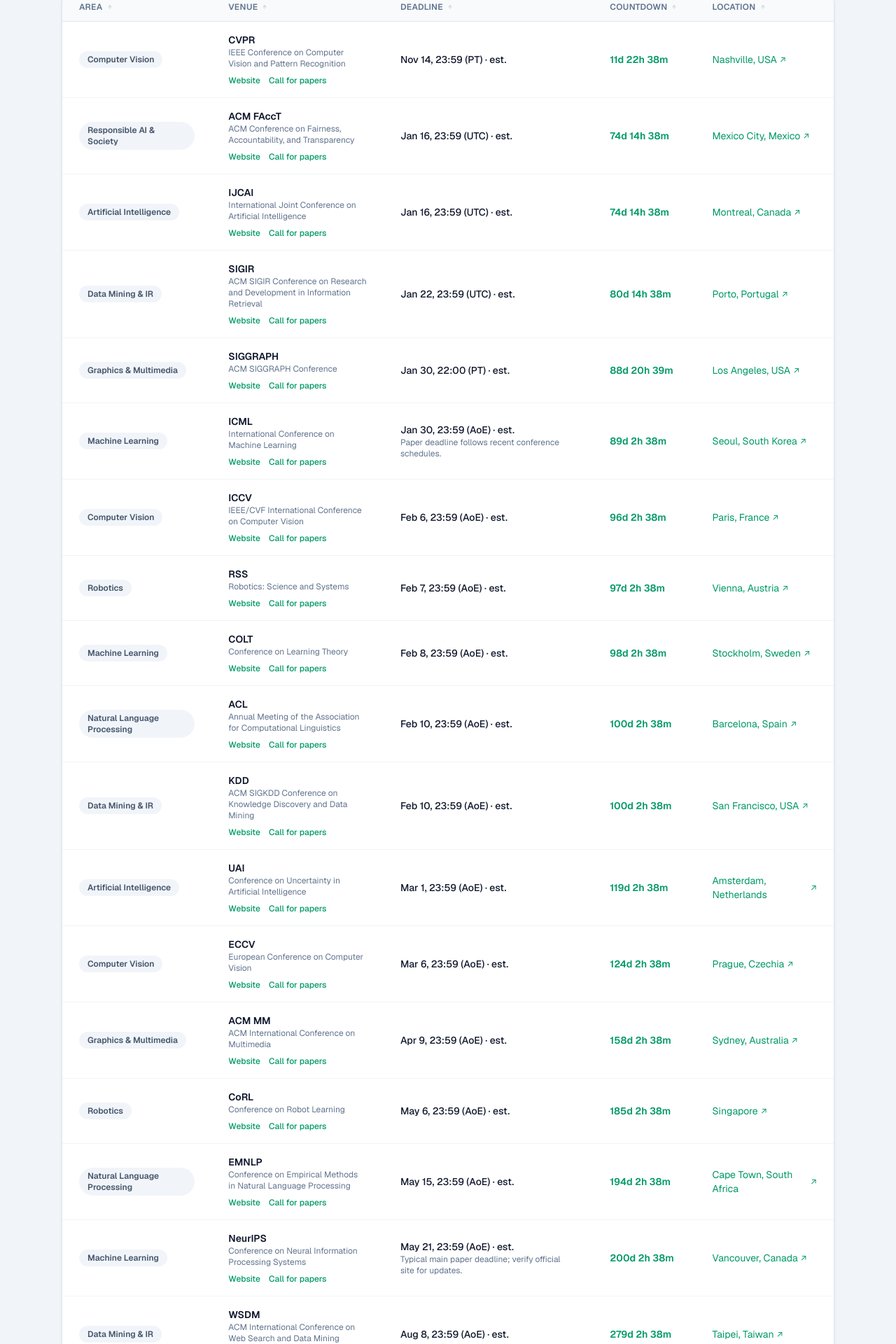
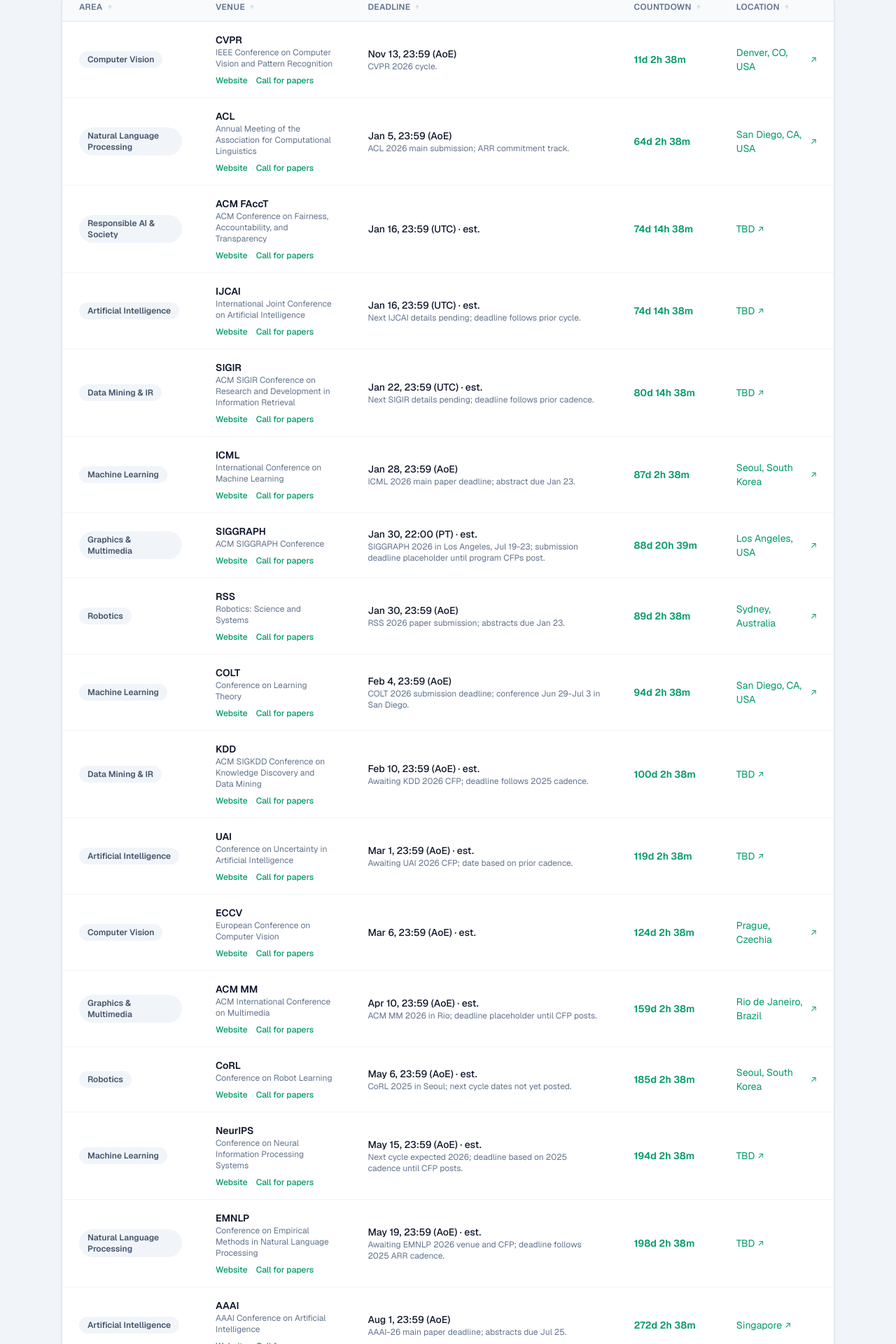
Before and after one commit to 65456u/ConfDDL, a Next.js app: page / in a window 1280 px wide. Shown: the part 442-2362 px from the top of the page at 70% size. Built offline with nearby package versions, Linux system fonts and the light colour scheme.

Commit message:
update conference info

```diff
--- a/data/conferences.ts
+++ b/data/conferences.ts
@@ -46,19 +46,19 @@ export const conferences: Conference[] = [
     name: "Conference on Neural Information Processing Systems",
     acronym: "NeurIPS",
     area: "Machine Learning",
-    location: "Vancouver, Canada",
+    location: "TBD",
     website: "https://neurips.cc/",
-    submissionLink: "https://neurips.cc/Conferences/2025/CallForPapers",
+    submissionLink: "https://neurips.cc/",
     deadline: {
       month: 5,
-      day: 21,
+      day: 15,
       hour: 23,
       minute: 59,
       offset: "-12:00",
-      label: "May 21, 23:59 (AoE)",
+      label: "May 15, 23:59 (AoE)",
       estimated: true,
     },
-    note: "Typical main paper deadline; verify official site for updates.",
+    note: "Next cycle expected 2026; deadline based on 2025 cadence until CFP posts.",
   },
   {
     id: "icml",
@@ -66,45 +66,44 @@ export const conferences: Conference[] = [
     acronym: "ICML",
     area: "Machine Learning",
     location: "Seoul, South Korea",
-    website: "https://icml.cc/",
-    submissionLink: "https://icml.cc/",
+    website: "https://icml.cc/Conferences/2026",
+    submissionLink: "https://icml.cc/Conferences/2026/CallForPapers",
     deadline: {
       month: 1,
-      day: 30,
+      day: 28,
       hour: 23,
       minute: 59,
       offset: "-12:00",
-      label: "Jan 30, 23:59 (AoE)",
-      estimated: true,
+      label: "Jan 28, 23:59 (AoE)",
     },
-    note: "Paper deadline follows recent conference schedules.",
+    note: "ICML 2026 main paper deadline; abstract due Jan 23.",
   },
   {
     id: "iclr",
     name: "International Conference on Learning Representations",
     acronym: "ICLR",
     area: "Machine Learning",
-    location: "Singapore",
-    website: "https://iclr.cc/",
-    submissionLink: "https://iclr.cc/",
+    location: "TBD",
+    website: "https://iclr.cc/Conferences/2026",
+    submissionLink: "https://iclr.cc/Conferences/2026/CallForPapers",
     deadline: {
       month: 9,
-      day: 26,
+      day: 24,
       hour: 23,
       minute: 59,
       offset: "-12:00",
-      label: "Sep 26, 23:59 (AoE)",
-      estimated: true,
+      label: "Sep 24, 23:59 (AoE)",
     },
+    note: "ICLR 2026 main submission; abstract due Sep 19.",
   },
   {
     id: "aistats",
     name: "International Conference on Artificial Intelligence and Statistics",
     acronym: "AISTATS",
     area: "Machine Learning",
-    location: "Lisbon, Portugal",
-    website: "https://www.aistats.org/",
-    submissionLink: "https://www.aistats.org/",
+    location: "Tangier, Morocco",
+    website: "https://aistats.org/aistats2026/",
+    submissionLink: "https://virtual.aistats.org/Conferences/2026",
     deadline: {
       month: 10,
       day: 10,
@@ -114,24 +113,25 @@ export const conferences: Conference[] = [
       label: "Oct 10, 23:59 (AoE)",
       estimated: true,
     },
+    note: "2026 CFP dates pending; deadline follows prior cadence.",
   },
   {
     id: "colt",
     name: "Conference on Learning Theory",
     acronym: "COLT",
     area: "Machine Learning",
-    location: "Stockholm, Sweden",
+    location: "San Diego, CA, USA",
     website: "https://learningtheory.org/",
-    submissionLink: "https://learningtheory.org/",
+    submissionLink: "https://learningtheory.org/colt2026/",
     deadline: {
       month: 2,
-      day: 8,
+      day: 4,
       hour: 23,
       minute: 59,
       offset: "-12:00",
-      label: "Feb 8, 23:59 (AoE)",
-      estimated: true,
+      label: "Feb 4, 23:59 (AoE)",
     },
+    note: "COLT 2026 submission deadline; conference Jun 29-Jul 3 in San Diego.",
   },
   {
     id: "jmlr",
@@ -147,25 +147,25 @@ export const conferences: Conference[] = [
     name: "AAAI Conference on Artificial Intelligence",
     acronym: "AAAI",
     area: "Artificial Intelligence",
-    location: "Washington, DC, USA",
-    website: "https://aaai.org/",
-    submissionLink: "https://aaai.org/aaai-conference/",
+    location: "Singapore",
+    website: "https://aaai.org/conference/aaai-26/",
+    submissionLink: "https://aaai.org/conference/aaai/aaai-26/",
     deadline: {
-      month: 9,
-      day: 5,
+      month: 8,
+      day: 1,
       hour: 23,
       minute: 59,
-      offset: "-07:00",
-      label: "Sep 5, 23:59 (PT)",
-      estimated: true,
+      offset: "-12:00",
+      label: "Aug 1, 23:59 (AoE)",
     },
+    note: "AAAI-26 main paper deadline; abstracts due Jul 25.",
   },
   {
     id: "ijcai",
     name: "International Joint Conference on Artificial Intelligence",
     acronym: "IJCAI",
     area: "Artificial Intelligence",
-    location: "Montreal, Canada",
+    location: "TBD",
     website: "https://ijcai.org/",
     submissionLink: "https://ijcai.org/",
     deadline: {
@@ -177,13 +177,14 @@ export const conferences: Conference[] = [
       label: "Jan 16, 23:59 (UTC)",
       estimated: true,
     },
+    note: "Next IJCAI details pending; deadline follows prior cycle.",
   },
   {
     id: "uai",
     name: "Conference on Uncertainty in Artificial Intelligence",
     acronym: "UAI",
     area: "Artificial Intelligence",
-    location: "Amsterdam, Netherlands",
+    location: "TBD",
     website: "https://www.auai.org/",
     submissionLink: "https://www.auai.org/",
     deadline: {
@@ -195,15 +196,16 @@ export const conferences: Conference[] = [
       label: "Mar 1, 23:59 (AoE)",
       estimated: true,
     },
+    note: "Awaiting UAI 2026 CFP; date based on prior cadence.",
   },
   {
     id: "aamas",
     name: "International Conference on Autonomous Agents and Multiagent Systems",
     acronym: "AAMAS",
     area: "Artificial Intelligence",
-    location: "Rotorua, New Zealand",
-    website: "https://aamas2025.org/",
-    submissionLink: "https://aamas2025.org/calls/call-for-papers/",
+    location: "TBD",
+    website: "https://aamas2026.org/",
+    submissionLink: "https://aamas2026.org/",
     deadline: {
       month: 10,
       day: 8,
@@ -213,42 +215,35 @@ export const conferences: Conference[] = [
       label: "Oct 8, 23:59 (NZDT)",
       estimated: true,
     },
+    note: "Awaiting AAMAS 2026 CFP; deadline follows 2025 cadence.",
   },
   {
     id: "cvpr",
     name: "IEEE Conference on Computer Vision and Pattern Recognition",
     acronym: "CVPR",
     area: "Computer Vision",
-    location: "Nashville, USA",
-    website: "https://cvpr.thecvf.com/",
-    submissionLink: "https://cvpr.thecvf.com/",
+    location: "Denver, CO, USA",
+    website: "https://cvpr.thecvf.com/Conferences/2026",
+    submissionLink: "https://cvpr.thecvf.com/Conferences/2026/CallForPapers",
     deadline: {
       month: 11,
-      day: 14,
+      day: 13,
       hour: 23,
       minute: 59,
-      offset: "-08:00",
-      label: "Nov 14, 23:59 (PT)",
-      estimated: true,
+      offset: "-12:00",
+      label: "Nov 13, 23:59 (AoE)",
     },
+    note: "CVPR 2026 cycle.",
   },
   {
     id: "iccv",
     name: "IEEE/CVF International Conference on Computer Vision",
     acronym: "ICCV",
     area: "Computer Vision",
-    location: "Paris, France",
-    website: "https://iccv2025.thecvf.com/",
-    submissionLink: "https://iccv2025.thecvf.com/",
-    deadline: {
-      month: 2,
-      day: 6,
-      hour: 23,
-      minute: 59,
-      offset: "-12:00",
-      label: "Feb 6, 23:59 (AoE)",
-      estimated: true,
-    },
+    location: "TBD",
+    website: "https://iccv.thecvf.com/",
+    submissionLink: "https://iccv.thecvf.com/",
+    note: "Next ICCV is 2027; details pending.",
   },
   {
     id: "eccv",
@@ -291,36 +286,37 @@ export const conferences: Conference[] = [
     name: "Annual Meeting of the Association for Computational Linguistics",
     acronym: "ACL",
     area: "Natural Language Processing",
-    location: "Barcelona, Spain",
-    website: "https://www.aclweb.org/",
-    submissionLink: "https://2025.aclweb.org/",
+    location: "San Diego, CA, USA",
+    website: "https://2026.aclweb.org/",
+    submissionLink: "https://2026.aclweb.org/calls/main_conference_papers/",
     deadline: {
-      month: 2,
-      day: 10,
+      month: 1,
+      day: 5,
       hour: 23,
       minute: 59,
       offset: "-12:00",
-      label: "Feb 10, 23:59 (AoE)",
-      estimated: true,
+      label: "Jan 5, 23:59 (AoE)",
     },
+    note: "ACL 2026 main submission; ARR commitment track.",
   },
   {
     id: "emnlp",
     name: "Conference on Empirical Methods in Natural Language Processing",
     acronym: "EMNLP",
     area: "Natural Language Processing",
-    location: "Cape Town, South Africa",
-    website: "https://2025.emnlp.org/",
-    submissionLink: "https://2025.emnlp.org/",
+    location: "TBD",
+    website: "https://emnlp.org/",
+    submissionLink: "https://emnlp.org/",
     deadline: {
       month: 5,
-      day: 15,
+      day: 19,
       hour: 23,
       minute: 59,
       offset: "-12:00",
-      label: "May 15, 23:59 (AoE)",
+      label: "May 19, 23:59 (AoE)",
       estimated: true,
     },
+    note: "Awaiting EMNLP 2026 venue and CFP; deadline follows 2025 ARR cadence.",
   },
   {
     id: "tacl",
@@ -336,27 +332,27 @@ export const conferences: Conference[] = [
     name: "Robotics: Science and Systems",
     acronym: "RSS",
     area: "Robotics",
-    location: "Vienna, Austria",
+    location: "Sydney, Australia",
     website: "https://roboticsconference.org/",
     submissionLink: "https://roboticsconference.org/",
     deadline: {
-      month: 2,
-      day: 7,
+      month: 1,
+      day: 30,
       hour: 23,
       minute: 59,
       offset: "-12:00",
-      label: "Feb 7, 23:59 (AoE)",
-      estimated: true,
+      label: "Jan 30, 23:59 (AoE)",
     },
+    note: "RSS 2026 paper submission; abstracts due Jan 23.",
   },
   {
     id: "corl",
     name: "Conference on Robot Learning",
     acronym: "CoRL",
     area: "Robotics",
-    location: "Singapore",
-    website: "https://www.corl.org/",
-    submissionLink: "https://www.corl.org/",
+    location: "Seoul, South Korea",
+    website: "https://corl.org/",
+    submissionLink: "https://corl.org/",
     deadline: {
       month: 5,
       day: 6,
@@ -366,6 +362,7 @@ export const conferences: Conference[] = [
       label: "May 6, 23:59 (AoE)",
       estimated: true,
     },
+    note: "CoRL 2025 in Seoul; next cycle dates not yet posted.",
   },
   {
     id: "tro",
@@ -399,9 +396,9 @@ export const conferences: Conference[] = [
     name: "ACM SIGKDD Conference on Knowledge Discovery and Data Mining",
     acronym: "KDD",
     area: "Data Mining & IR",
-    location: "San Francisco, USA",
+    location: "TBD",
     website: "https://kdd.org/",
-    submissionLink: "https://kdd.org/kdd2025/",
+    submissionLink: "https://kdd.org/",
     deadline: {
       month: 2,
       day: 10,
@@ -411,13 +408,14 @@ export const conferences: Conference[] = [
       label: "Feb 10, 23:59 (AoE)",
       estimated: true,
     },
+    note: "Awaiting KDD 2026 CFP; deadline follows 2025 cadence.",
   },
   {
     id: "sigir",
     name: "ACM SIGIR Conference on Research and Development in Information Retrieval",
     acronym: "SIGIR",
     area: "Data Mining & IR",
-    location: "Porto, Portugal",
+    location: "TBD",
     website: "https://sigir.org/",
     submissionLink: "https://sigir.org/",
     deadline: {
@@ -429,42 +427,44 @@ export const conferences: Conference[] = [
       label: "Jan 22, 23:59 (UTC)",
       estimated: true,
     },
+    note: "Next SIGIR details pending; deadline follows prior cadence.",
   },
   {
     id: "wsdm",
     name: "ACM International Conference on Web Search and Data Mining",
     acronym: "WSDM",
     area: "Data Mining & IR",
-    location: "Taipei, Taiwan",
-    website: "https://www.wsdm-conference.org/",
-    submissionLink: "https://www.wsdm-conference.org/",
+    location: "Boise, ID, USA",
+    website: "https://www.wsdm-conference.org/2026/",
+    submissionLink: "https://www.wsdm-conference.org/2026/index.php/call-for-papers/",
     deadline: {
       month: 8,
-      day: 8,
+      day: 14,
       hour: 23,
       minute: 59,
       offset: "-12:00",
-      label: "Aug 8, 23:59 (AoE)",
-      estimated: true,
+      label: "Aug 14, 23:59 (AoE)",
     },
+    note: "WSDM 2026 full paper deadline; abstracts due Aug 7.",
   },
   {
     id: "acmmm",
     name: "ACM International Conference on Multimedia",
     acronym: "ACM MM",
     area: "Graphics & Multimedia",
-    location: "Sydney, Australia",
-    website: "https://www.acmmm.org/",
-    submissionLink: "https://www.acmmm.org/",
+    location: "Rio de Janeiro, Brazil",
+    website: "https://2026.acmmm.org/",
+    submissionLink: "https://2026.acmmm.org/important-dates/",
     deadline: {
       month: 4,
-      day: 9,
+      day: 10,
       hour: 23,
       minute: 59,
       offset: "-12:00",
-      label: "Apr 9, 23:59 (AoE)",
+      label: "Apr 10, 23:59 (AoE)",
       estimated: true,
     },
+    note: "ACM MM 2026 in Rio; deadline placeholder until CFP posts.",
   },
   {
     id: "siggraph",
@@ -472,8 +472,8 @@ export const conferences: Conference[] = [
     acronym: "SIGGRAPH",
     area: "Graphics & Multimedia",
     location: "Los Angeles, USA",
-    website: "https://s2025.siggraph.org/",
-    submissionLink: "https://s2025.siggraph.org/",
+    website: "https://s2026.siggraph.org/",
+    submissionLink: "https://s2026.siggraph.org/submissions/",
     deadline: {
       month: 1,
       day: 30,
@@ -483,13 +483,14 @@ export const conferences: Conference[] = [
       label: "Jan 30, 22:00 (PT)",
       estimated: true,
     },
+    note: "SIGGRAPH 2026 in Los Angeles, Jul 19-23; submission deadline placeholder until program CFPs post.",
   },
   {
     id: "facct",
     name: "ACM Conference on Fairness, Accountability, and Transparency",
     acronym: "ACM FAccT",
     area: "Responsible AI & Society",
-    location: "Mexico City, Mexico",
+    location: "TBD",
     website: "https://facctconference.org/",
     submissionLink: "https://facctconference.org/",
     deadline: {
```
